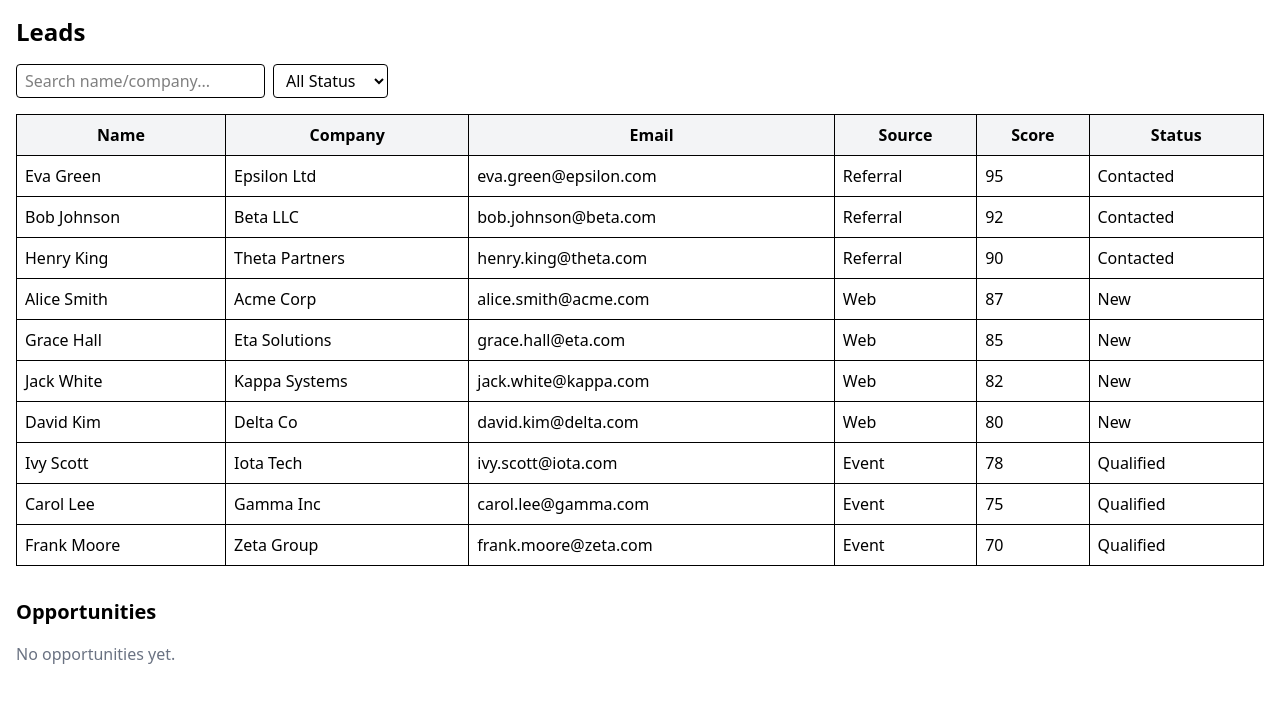
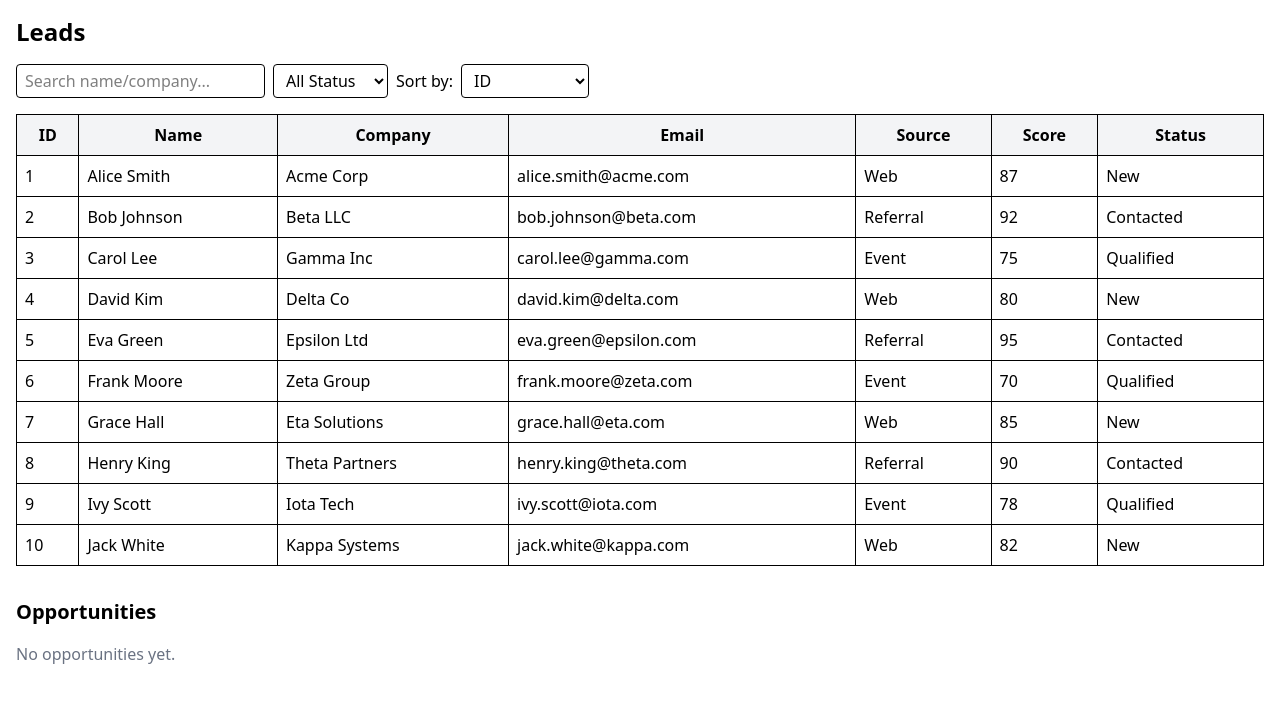
Before and after one commit to italofsan/lead-triage-app, a React (Vite) app: page / in a window 1280 px wide. Shown: the top 702 px of the page. Built offline with nearby package versions, Linux system fonts and the light colour scheme.

Commit message:
Feat: Sort function to lead list

```diff
--- a/src/components/SlideOverPanel.tsx
+++ b/src/components/SlideOverPanel.tsx
@@ -1,10 +1,12 @@
 import { STAGE_OPTIONS, STATUS_OPTIONS } from '../utils/consts'
 import type { Lead, Opportunity } from '../types'
 import { ErrorText } from './ErrorText'
+import { useState } from 'react'
 
 type SlideOverPanelProps = {
   selectedLead: Lead | null
   setSelectedLead: (value: React.SetStateAction<any>) => void
+  setLeads: React.Dispatch<React.SetStateAction<Lead[]>>
   editEmail: string
   setEditEmail: (value: React.SetStateAction<string>) => void
   editStatus: string
@@ -25,6 +27,7 @@ type SlideOverPanelProps = {
 export const SlideOverPanel = ({
   setSelectedLead,
   selectedLead,
+  setLeads,
   editEmail,
   editError,
   editStatus,
@@ -41,6 +44,39 @@ export const SlideOverPanel = ({
   setOppStage,
   setOpportunities,
 }: SlideOverPanelProps) => {
+  const [loading, setLoading] = useState(false)
+
+  function handleConvertLead() {
+    setLoading(true)
+
+    setTimeout(() => {
+      setOppError('')
+      if (!selectedLead) return
+      // Validate amount
+      if (oppAmount && isNaN(Number(oppAmount))) {
+        setOppError('Amount must be a number')
+        return
+      }
+      // Create opportunity
+      setOpportunities((prev) => [
+        ...prev,
+        {
+          id: Date.now(),
+          name: selectedLead?.name,
+          stage: oppStage,
+          amount: oppAmount ? Number(oppAmount) : undefined,
+          accountName: selectedLead?.company,
+        },
+      ])
+      // Remove lead from list
+      setLeads((prev) => prev.filter((l) => l.id !== selectedLead?.id))
+      setSelectedLead(null)
+      setOppAmount('')
+      setOppStage(STAGE_OPTIONS[0])
+      setLoading(false)
+    }, 2000)
+  }
+
   return (
     <div
       className='fixed inset-0 bg-transparent flex justify-end z-50'
@@ -88,7 +124,7 @@ export const SlideOverPanel = ({
         <div className='mb-2'>
           <strong>Score:</strong> {selectedLead?.score}
         </div>
-        {editError ? <ErrorText textError={oppError} /> : null}
+        {editError ? <ErrorText textError={editError} /> : null}
 
         <div className='flex gap-2 mt-4'>
           <button
@@ -106,7 +142,9 @@ export const SlideOverPanel = ({
             Cancel
           </button>
         </div>
+
         <hr className='my-4' />
+
         <h3 className='text-lg font-semibold mb-2'>Convert to Opportunity</h3>
         <div className='mb-2'>
           <label className='block mb-1'>Stage</label>
@@ -136,31 +174,10 @@ export const SlideOverPanel = ({
 
         <button
           className='bg-green-500 text-white px-4 py-2 rounded mt-2'
-          onClick={() => {
-            setOppError('')
-            if (!selectedLead) return
-            // Validate amount
-            if (oppAmount && isNaN(Number(oppAmount))) {
-              setOppError('Amount must be a number')
-              return
-            }
-            // Create opportunity
-            setOpportunities((prev) => [
-              ...prev,
-              {
-                id: Date.now(),
-                name: selectedLead?.name,
-                stage: oppStage,
-                amount: oppAmount ? Number(oppAmount) : undefined,
-                accountName: selectedLead?.company,
-              },
-            ])
-            setSelectedLead(null)
-            setOppAmount('')
-            setOppStage(STAGE_OPTIONS[0])
-          }}
+          onClick={handleConvertLead}
+          disabled={loading}
         >
-          Convert Lead
+          {loading ? 'Converting...' : 'Convert Lead'}
         </button>
       </div>
     </div>
--- a/src/components/TableLeads.tsx
+++ b/src/components/TableLeads.tsx
@@ -29,6 +29,7 @@ export const TableLeads = ({
     <table className='min-w-full border'>
       <thead>
         <tr className='bg-gray-100'>
+          <th className='p-2 border'>ID</th>
           <th className='p-2 border'>Name</th>
           <th className='p-2 border'>Company</th>
           <th className='p-2 border'>Email</th>
@@ -44,6 +45,7 @@ export const TableLeads = ({
             className='hover:bg-gray-50 cursor-pointer'
             onClick={() => openLeadPanel(lead)}
           >
+            <td className='p-2 border'>{lead.id}</td>
             <td className='p-2 border'>{lead.name}</td>
             <td className='p-2 border'>{lead.company}</td>
             <td className='p-2 border'>{lead.email}</td>
--- a/src/pages/Dashboard.tsx
+++ b/src/pages/Dashboard.tsx
@@ -24,8 +24,10 @@ export const Dashboard = () => {
   const [oppStage, setOppStage] = useState(STAGE_OPTIONS[0])
   const [oppAmount, setOppAmount] = useState('')
   const [oppError, setOppError] = useState('')
+  const [sortBy, setSortBy] = useState<'id' | 'score'>('id')
 
   useEffect(() => {
+    setTimeout(() => {
       fetch('/leads.json')
         .then((res) => {
           if (!res.ok) throw new Error('Failed to load leads')
@@ -39,6 +41,7 @@ export const Dashboard = () => {
           setError('Error loading leads')
           setLoading(false)
         })
+    }, 2000)
   }, [])
 
   useEffect(() => {
@@ -54,9 +57,13 @@ export const Dashboard = () => {
     if (statusFilter) {
       result = result.filter((lead) => lead.status === statusFilter)
     }
+    if (sortBy === 'id') {
+      result = [...result].sort((a, b) => a.id - b.id)
+    } else {
       result = [...result].sort((a, b) => b.score - a.score)
+    }
     setFilteredLeads(result)
-  }, [leads, search, statusFilter])
+  }, [leads, search, statusFilter, sortBy])
 
   // Open panel and set edit fields
   const openLeadPanel = (lead: Lead) => {
@@ -103,6 +110,17 @@ export const Dashboard = () => {
       <div className='flex gap-2 mb-4'>
         <Search search={search} setSearch={setSearch} />
         <Filter statusFilter={statusFilter} setStatusFilter={setStatusFilter} />
+        <div>
+          <label className='mr-2 font-medium'>Sort by:</label>
+          <select
+            value={sortBy}
+            onChange={(e) => setSortBy(e.target.value as 'id' | 'score')}
+            className='border rounded px-2 py-1'
+          >
+            <option value='id'>ID</option>
+            <option value='score'>Score (desc)</option>
+          </select>
+        </div>
       </div>
 
       <TableLeads
@@ -133,6 +151,7 @@ export const Dashboard = () => {
           setOppError={setOppError}
           setOpportunities={setOpportunities}
           setSelectedLead={setSelectedLead}
+          setLeads={setLeads}
         />
       ) : null}
     </div>
--- a/src/utils/index.ts
+++ b/src/utils/index.ts
@@ -1,3 +1,9 @@
 export const validateEmail = (email: string) => {
   return /^[^@\s]+@[^@\s]+\.[^@\s]+$/.test(email)
 }
+
+export function simulateApi<T>(data: T, delay: number = 2000): Promise<T> {
+  return new Promise((resolve) => {
+    setTimeout(() => resolve(data), delay)
+  })
+}
```
Lines whose indentation alone changed are shown as unchanged.
